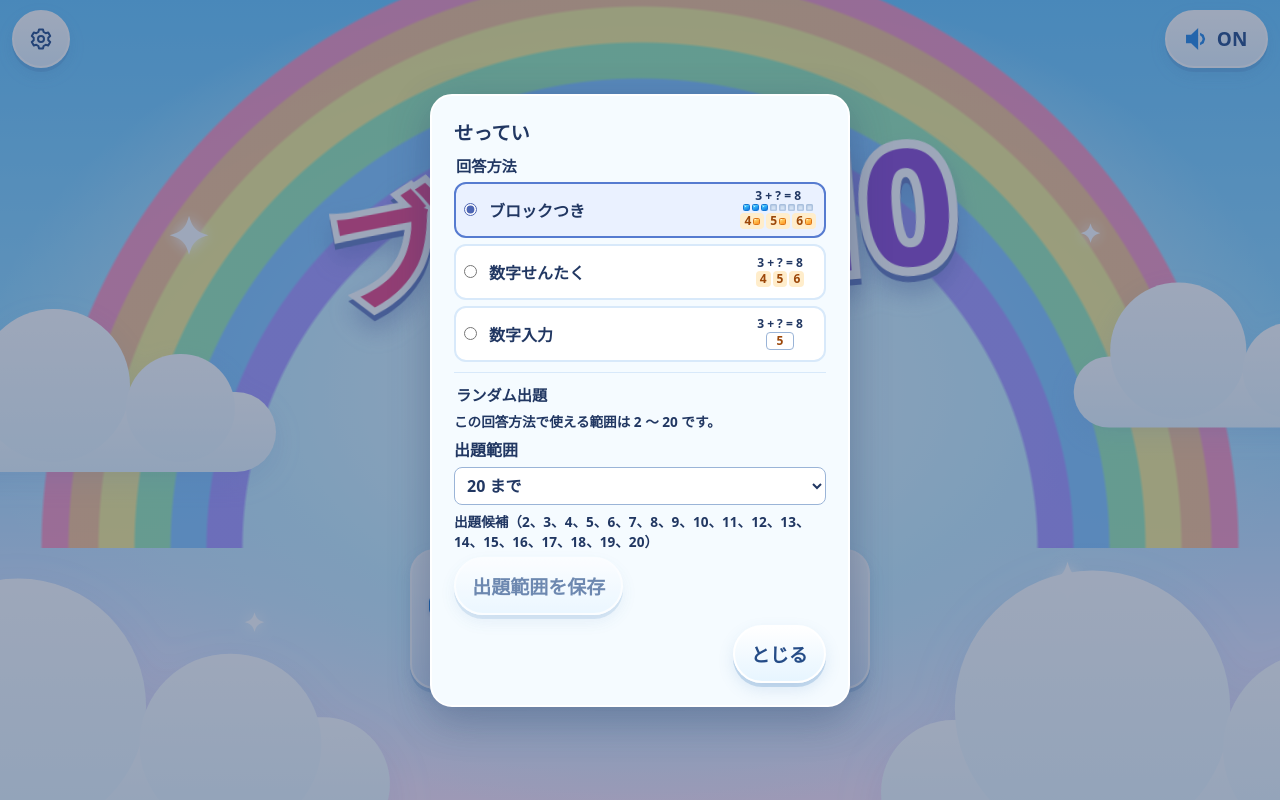
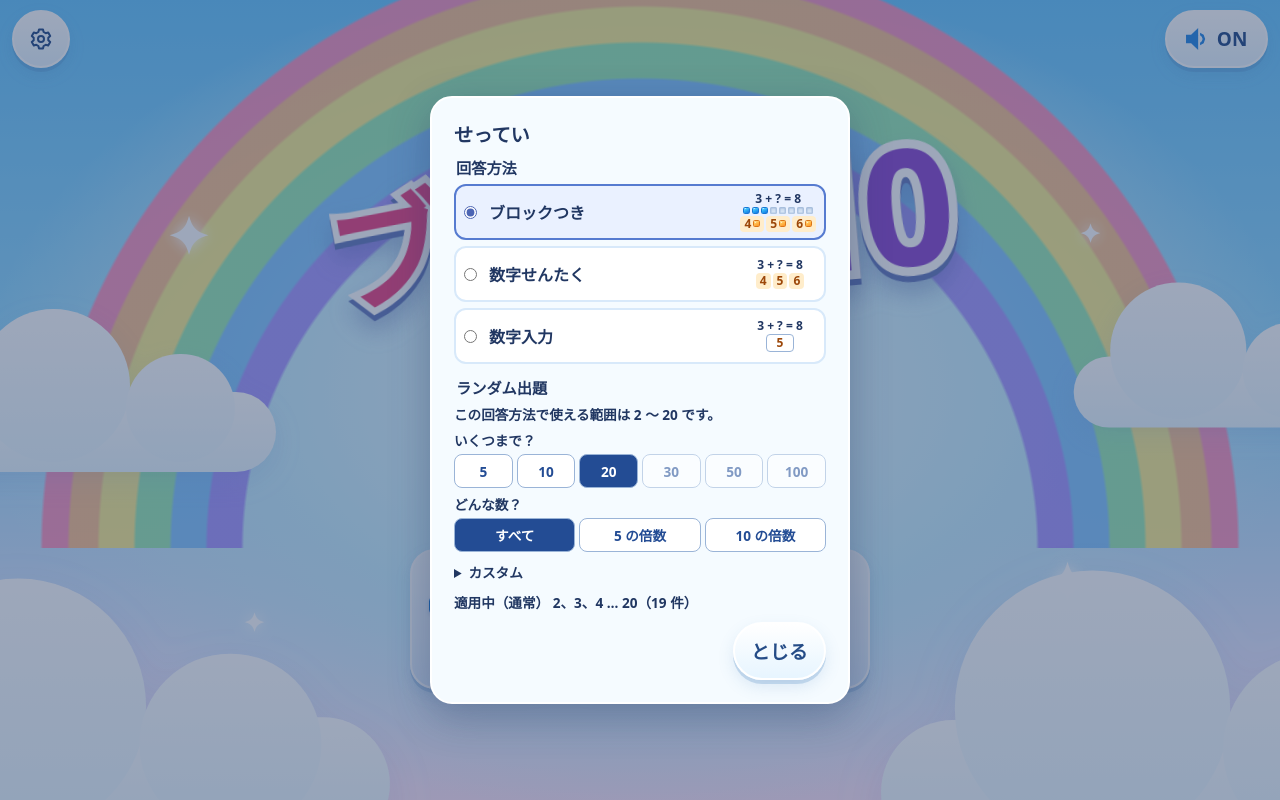
Before and after one commit to akiplaylab/Block10, a website built with Vite: page index.html in a window 1280 px wide. Both pictures are taken after a click on the button "せってい". Built offline with nearby package versions, Linux system fonts and the light colour scheme.

Commit message:
ランダム出題設定を即時適用し候補チップを表示

```diff
--- a/index.html
+++ b/index.html
@@ -58,6 +58,7 @@
           <div id="modes" class="modes" role="group" aria-labelledby="other-modes-label">
             <button id="play-random" class="choice" type="button" aria-describedby="random-warning">
               <span>ランダム</span>
+              <span id="random-chips" aria-hidden="true"></span>
               <span id="random-summary"></span>
             </button>
           </div>
@@ -114,13 +115,18 @@
           </span>
         </label>
       </fieldset>
-      <form id="random-settings">
-        <fieldset>
+      <fieldset id="random-settings">
           <legend>ランダム出題</legend>
           <p id="random-limit"></p>
-          <label for="random-preset">出題範囲</label>
-          <select id="random-preset" aria-describedby="random-limit"></select>
-          <div id="random-custom" hidden>
+          <div id="random-maximums" class="range-options" role="group" aria-label="いくつまで？">
+            <span>いくつまで？</span>
+          </div>
+          <div id="random-kinds" class="range-options" role="group" aria-label="どんな数？">
+            <span>どんな数？</span>
+          </div>
+          <details id="random-custom">
+            <summary>カスタム</summary>
+            <div id="random-custom-fields">
               <label>最小値 <input id="random-min" type="number" inputmode="numeric" min="2" max="100" required></label>
               <label>最大値 <input id="random-max" type="number" inputmode="numeric" min="2" max="100" required></label>
               <label>間隔
@@ -131,11 +137,12 @@
                 </select>
               </label>
             </div>
+            <button id="use-custom" class="utility" type="button">カスタムを使う</button>
+          </details>
           <output id="random-candidates" role="status"></output>
-          <button id="random-save" class="utility" type="submit">出題範囲を保存</button>
+          <p id="random-error" class="range-warning" role="status" hidden></p>
       </fieldset>
-      </form>
-      <form method="dialog"><button class="utility" type="submit">とじる</button></form>
+      <form method="dialog"><button id="settings-close" class="utility" type="submit">とじる</button></form>
     </dialog>
     <div id="effects" aria-hidden="true"></div>
     <script type="module" src="/src/main.ts"></script>
--- a/src/main.ts
+++ b/src/main.ts
@@ -3,7 +3,7 @@ import { enableSound, playSound } from './audio';
 import { burst, fly, flyNumber, pause } from './effects';
 import { blocksPerRow, createQuestionSource, totals, type ComplementRound, type Total } from './complement';
 import { initializeOffline } from './offline';
-import { candidateTotals, configuredRange, drawTotal, minimumTotal, parseRandomTotals, randomPresets, totalLimit, type RandomTotals } from './random-totals';
+import { candidateTotals, configuredRange, defaultRandomTotals, drawTotal, minimumTotal, parseRandomTotals, randomKinds, randomMaximums, totalLimit, type RandomTotals, type StandardTotals } from './random-totals';
 import { isAnswerMethod, readAnswerMethod, readRandomTotals, readSound, saveAnswerMethod, saveComplementCompletion, saveRandomTotals, saveSound } from './storage';
 
 function element<T extends HTMLElement = HTMLElement>(id: string) {
@@ -20,12 +20,12 @@ const home = element<HTMLButtonElement>('home');
 const settingsOpen = element<HTMLButtonElement>('settings-open');
 const settings = element<HTMLDialogElement>('settings');
 const answerOptions = settings.querySelectorAll<HTMLInputElement>('input[name="answer-method"]');
-const randomSettings = element<HTMLFormElement>('random-settings');
-const randomPreset = element<HTMLSelectElement>('random-preset');
+const settingsClose = element<HTMLButtonElement>('settings-close');
+const randomCustom = element<HTMLDetailsElement>('random-custom');
 const randomMin = element<HTMLInputElement>('random-min');
 const randomMax = element<HTMLInputElement>('random-max');
 const randomStep = element<HTMLSelectElement>('random-step');
-const randomSave = element<HTMLButtonElement>('random-save');
+const useCustom = element<HTMLButtonElement>('use-custom');
 const sound = element<HTMLButtonElement>('sound');
 const hint = element<HTMLButtonElement>('hint');
 const next = element<HTMLButtonElement>('next');
@@ -51,7 +51,9 @@ let phase: 'choosing' | 'animating' | 'complete' = 'choosing';
 let collected = 0;
 let soundEnabled = readSound();
 let answerMethod = readAnswerMethod();
-let randomTotals = readRandomTotals();
+let { active: randomTotals, custom: customTotals } = readRandomTotals();
+let standardTotals = randomTotals.preset === 'standard' ? randomTotals : defaultRandomTotals;
+let customError = '';
 let hintTimer: number | undefined;
 let clearTrial: (() => void) | undefined;
 
@@ -374,6 +376,16 @@ function showRandomMode() {
     ? String(candidates[0])
     : `${candidates[0]}～${candidates[candidates.length - 1]}${range.step === 1 ? '' : `（${range.step}ずつ）`}`;
   element('random-summary').textContent = summary;
+  const chipValues = candidates.length <= 3 ? candidates : [
+    candidates[0],
+    candidates[Math.floor((candidates.length - 1) / 2)],
+    candidates[candidates.length - 1],
+  ];
+  element('random-chips').replaceChildren(...chipValues.map(value => {
+    const chip = document.createElement('span');
+    chip.textContent = String(value);
+    return chip;
+  }));
   const warning = element('random-warning');
   warning.textContent = rangeWarning(randomTotals);
   warning.hidden = !warning.textContent;
@@ -388,39 +400,94 @@ playRandom.addEventListener('click', () => {
 
 function readRangeDraft() {
   return parseRandomTotals({
-    preset: randomPreset.value,
+    preset: 'custom',
     min: randomMin.valueAsNumber,
     max: randomMax.valueAsNumber,
     step: Number(randomStep.value),
   });
 }
 
-function showRangeDraft() {
-  const custom = randomPreset.value === 'custom';
-  element('random-custom').hidden = !custom;
-  randomMin.disabled = randomMax.disabled = randomStep.disabled = !custom;
-  const config = readRangeDraft();
-  const preview = element('random-candidates');
-  element('random-limit').textContent = `この回答方法で使える範囲は ${minimumTotal} ～ ${totalLimit(answerMethod)} です。`;
-  preview.textContent = config
-    ? `出題候補（${candidateTotals(configuredRange(config)).join('、')}） ${rangeWarning(config)}`.trim()
-    : '2 ～ 100 の整数を、最小値 ≤ 最大値になるように入力してください。';
-  randomSave.disabled = !config || JSON.stringify(config) === JSON.stringify(randomTotals);
+function writeRangeDraft() {
+  randomMin.value = String(customTotals.min);
+  randomMax.value = String(customTotals.max);
+  randomStep.value = String(customTotals.step);
 }
 
-for (const [value, preset] of Object.entries(randomPresets)) {
-  randomPreset.add(new Option(preset.label, value));
+function applyRandomTotals(config: RandomTotals) {
+  randomTotals = config;
+  customError = '';
+  if (config.preset === 'standard') {
+    standardTotals = config;
+    writeRangeDraft();
+  } else {
+    customTotals = config;
+  }
+  saveRandomTotals(randomTotals, customTotals);
+  showRandomMode();
+  showRangeSettings();
 }
-randomPreset.add(new Option('カスタム', 'custom'));
-randomSettings.addEventListener('input', showRangeDraft);
-randomSettings.addEventListener('submit', event => {
-  event.preventDefault();
+
+function applyCustomDraft() {
   const config = readRangeDraft();
-  if (!config) return;
-  randomTotals = config;
-  saveRandomTotals(config);
-  showRandomMode();
-  showRangeDraft();
+  customError = config
+    ? rangeWarning(config)
+    : '最小値・最大値には 2 ～ 100 の整数を入れ、最小値を最大値以下にしてください。';
+  if (config && !customError) applyRandomTotals(config);
+  else showRangeSettings();
+}
+
+function addRangeOption(group: string, label: string, change: Partial<StandardTotals>) {
+  const button = document.createElement('button');
+  button.type = 'button';
+  button.textContent = label;
+  const selection = () => ({ ...standardTotals, ...change });
+  button.addEventListener('click', () => applyRandomTotals(selection()));
+  element(group).append(button);
+  return (pressed: boolean) => {
+    const config = selection();
+    const unavailable = rangeWarning(config);
+    const empty = !candidateTotals(configuredRange(config)).length;
+    button.disabled = !!unavailable || empty;
+    button.setAttribute('aria-pressed', String(pressed));
+    button.title = unavailable || (empty ? '出題候補がありません。' : '');
+  };
+}
+
+const maxOptions = randomMaximums.map(max => {
+  const update = addRangeOption('random-maximums', String(max), { max });
+  return () => update(standardTotals.max === max);
+});
+const kindOptions = (Object.keys(randomKinds) as (keyof typeof randomKinds)[]).map(kind => {
+  const update = addRangeOption('random-kinds', randomKinds[kind], { kind });
+  return () => update(standardTotals.kind === kind);
+});
+
+function showRangeSettings() {
+  maxOptions.forEach(update => update());
+  kindOptions.forEach(update => update());
+  const limit = totalLimit(answerMethod);
+  element('random-limit').textContent = `この回答方法で使える範囲は ${minimumTotal} ～ ${limit} です。`;
+  const candidates = candidateTotals(configuredRange(randomTotals));
+  const summary = candidates.length <= 5
+    ? candidates.join('、')
+    : `${candidates.slice(0, 3).join('、')} … ${candidates[candidates.length - 1]}（${candidates.length} 件）`;
+  const mode = randomTotals.preset === 'standard' ? '通常' : 'カスタム';
+  element('random-candidates').textContent = `適用中（${mode}） ${summary}`;
+  const error = element('random-error');
+  error.textContent = customError || rangeWarning(randomTotals);
+  error.hidden = !error.textContent;
+  settingsClose.disabled = !error.hidden;
+  const draft = readRangeDraft();
+  useCustom.disabled = !draft || !!rangeWarning(draft) || (randomTotals.preset === 'custom' && !customError);
+}
+
+randomCustom.addEventListener('input', applyCustomDraft);
+useCustom.addEventListener('click', applyCustomDraft);
+settings.addEventListener('cancel', event => {
+  if (settingsClose.disabled) event.preventDefault();
+});
+settingsClose.form?.addEventListener('submit', event => {
+  if (settingsClose.disabled) event.preventDefault();
 });
 
 home.addEventListener('click', () => {
@@ -440,12 +507,9 @@ home.addEventListener('click', () => {
 
 settingsOpen.addEventListener('click', () => {
   answerOptions.forEach(option => { option.checked = option.value === answerMethod; });
-  const range = configuredRange(randomTotals);
-  randomPreset.value = randomTotals.preset;
-  randomMin.value = String(range.min);
-  randomMax.value = String(range.max);
-  randomStep.value = String(range.step);
-  showRangeDraft();
+  randomCustom.open = false;
+  writeRangeDraft();
+  showRangeSettings();
   settings.showModal();
   settings.querySelector<HTMLInputElement>('input:checked')?.focus();
 });
@@ -455,7 +519,8 @@ settings.addEventListener('change', event => {
   if (option instanceof HTMLInputElement && option.checked && isAnswerMethod(option.value)) {
     answerMethod = option.value;
     saveAnswerMethod(answerMethod);
-    showRangeDraft();
+    if (customError) applyCustomDraft();
+    else showRangeSettings();
     showRandomMode();
   }
 });
--- a/src/random-totals.ts
+++ b/src/random-totals.ts
@@ -3,20 +3,26 @@ import type { AnswerMethod } from './storage';
 export const minimumTotal = 2;
 export const maximumTotal = 100;
 
-export const randomPresets = {
-  'single-digit': { label: '1 桁', min: 2, max: 9, step: 1 },
-  'to-10': { label: '10 まで', min: 2, max: 10, step: 1 },
-  'to-20': { label: '20 まで', min: 2, max: 20, step: 1 },
-  'two-digits': { label: '2 桁', min: 10, max: 99, step: 1 },
-  'multiples-of-5': { label: '5 の倍数', min: 5, max: 100, step: 5 },
-  'multiples-of-10': { label: '10 の倍数', min: 10, max: 100, step: 10 },
-  'to-100': { label: '100 まで', min: 2, max: 100, step: 1 },
-} as const;
+export const randomMaximums = [5, 10, 20, 30, 50, 100] as const;
+export const randomKinds = { all: 'すべて', five: '5 の倍数', ten: '10 の倍数' } as const;
+type RandomMaximum = typeof randomMaximums[number];
+type RandomKind = keyof typeof randomKinds;
+type TotalRange = { min: number; max: number; step: number };
+export type StandardTotals = { preset: 'standard'; max: RandomMaximum; kind: RandomKind };
+export type CustomTotals = { preset: 'custom' } & TotalRange;
+export type RandomTotals = StandardTotals | CustomTotals;
+export const defaultRandomTotals: StandardTotals = { preset: 'standard', max: 20, kind: 'all' };
+export const defaultCustomTotals: CustomTotals = { preset: 'custom', min: 2, max: 20, step: 1 };
 
-type Preset = keyof typeof randomPresets;
-type TotalRange = { min: number; max: number; step: number };
-export type RandomTotals = { preset: Preset } | ({ preset: 'custom' } & TotalRange);
-export const defaultRandomTotals: RandomTotals = { preset: 'to-20' };
+const legacyPresets: ReadonlyMap<unknown, RandomTotals> = new Map<unknown, RandomTotals>([
+  ['single-digit', { preset: 'custom', min: 2, max: 9, step: 1 }],
+  ['two-digits', { preset: 'custom', min: 10, max: 99, step: 1 }],
+  ['to-10', { preset: 'standard', max: 10, kind: 'all' }],
+  ['to-20', defaultRandomTotals],
+  ['to-100', { preset: 'standard', max: 100, kind: 'all' }],
+  ['multiples-of-5', { preset: 'standard', max: 100, kind: 'five' }],
+  ['multiples-of-10', { preset: 'standard', max: 100, kind: 'ten' }],
+]);
 
 export function totalLimit(method: AnswerMethod) {
   return method === 'blocks' ? 20 : maximumTotal;
@@ -29,14 +35,24 @@ export function candidateTotals({ min, max, step }: TotalRange) {
 }
 
 export function configuredRange(config: RandomTotals) {
-  return config.preset === 'custom' ? config : randomPresets[config.preset];
+  if (config.preset === 'custom') return config;
+  if (config.kind === 'five') return { min: 5, max: config.max, step: 5 };
+  if (config.kind === 'ten') return { min: 10, max: config.max, step: 10 };
+  return { min: minimumTotal, max: config.max, step: 1 };
 }
 
 export function parseRandomTotals(value: unknown): RandomTotals | undefined {
   if (typeof value !== 'object' || value === null || !('preset' in value)) return;
   const { preset } = value;
-  if (typeof preset !== 'string') return;
-  if (Object.prototype.hasOwnProperty.call(randomPresets, preset)) return { preset: preset as Preset };
+  if (preset === 'standard' && 'max' in value && 'kind' in value) {
+    const { max: savedMax, kind } = value;
+    const max = randomMaximums.find(option => option === savedMax);
+    if (max && (kind === 'all' || kind === 'five' || kind === 'ten')) {
+      const config: StandardTotals = { preset, max, kind };
+      if (candidateTotals(configuredRange(config)).length) return config;
+    }
+  }
+  if (preset !== 'custom') return legacyPresets.get(preset);
   if (preset !== 'custom' || !('min' in value) || !('max' in value) || !('step' in value)) return;
   const { min, max, step } = value;
   if (typeof min !== 'number' || typeof max !== 'number' || typeof step !== 'number') return;
--- a/src/storage.ts
+++ b/src/storage.ts
@@ -1,6 +1,6 @@
 import type { Round } from './game';
 import type { ComplementRound } from './complement';
-import { defaultRandomTotals, parseRandomTotals, type RandomTotals } from './random-totals';
+import { defaultCustomTotals, defaultRandomTotals, parseRandomTotals, type CustomTotals, type RandomTotals } from './random-totals';
 
 type Completion = {
   problemIndex: number;
@@ -42,17 +42,20 @@ export function saveAnswerMethod(method: AnswerMethod) {
   }
 }
 
-export function readRandomTotals() {
+export function readRandomTotals(): { active: RandomTotals; custom: CustomTotals } {
   try {
-    return parseRandomTotals(JSON.parse(localStorage.getItem(randomTotalsKey) ?? 'null')) ?? defaultRandomTotals;
+    const saved = JSON.parse(localStorage.getItem(randomTotalsKey) ?? 'null');
+    const active = parseRandomTotals(saved?.active ?? saved) ?? defaultRandomTotals;
+    const custom = parseRandomTotals(saved?.custom);
+    return { active, custom: active.preset === 'custom' ? active : custom?.preset === 'custom' ? custom : defaultCustomTotals };
   } catch {
-    return defaultRandomTotals;
+    return { active: defaultRandomTotals, custom: defaultCustomTotals };
   }
 }
 
-export function saveRandomTotals(config: RandomTotals) {
+export function saveRandomTotals(active: RandomTotals, custom: CustomTotals) {
   try {
-    localStorage.setItem(randomTotalsKey, JSON.stringify(config));
+    localStorage.setItem(randomTotalsKey, JSON.stringify({ active, custom }));
   } catch {
     return;
   }
--- a/src/style.css
+++ b/src/style.css
@@ -490,10 +490,25 @@ main { position: relative; height: 100%; }
 
 .modes #play-random {
   align-content: center;
-  grid-template-rows: auto auto;
+  grid-template-rows: auto auto auto;
   font-size: clamp(13px, 4vw, 22px);
 }
 
+#random-chips { display: flex; gap: clamp(2px, .75vw, 6px); }
+#random-chips span {
+  display: grid;
+  place-items: center;
+  min-width: 1.55em;
+  padding: .16em .2em;
+  border: 1px solid white;
+  border-radius: .36em;
+  background: linear-gradient(#fff4dc, #ffd398);
+  color: #873c0b;
+  box-shadow: 0 2px 0 #c67b4966;
+  font: 800 .77em / 1.15 system-ui, sans-serif;
+}
+#random-chips span:nth-child(2) { background: linear-gradient(#eaf4ff, #b8d9ff); color: #234c94; box-shadow: 0 2px 0 #558cc366; }
+#random-chips span:nth-child(3) { background: linear-gradient(#faf1ff, #e1d0fb); color: #583891; box-shadow: 0 2px 0 #8463b366; }
 #random-summary { font-size: .71em; }
 #play-random:disabled { opacity: .65; cursor: default; }
 .other-modes .range-warning { max-width: 94vw; color: #72482f; font-size: .8rem; }
@@ -659,8 +674,28 @@ body:has(#settings[open]) { touch-action: pan-y; }
 #settings form { margin-top: 10px; }
 #settings form[method="dialog"] { text-align: right; }
 
-#random-settings { border-top: 1px solid #d8e9fa; padding-top: 10px; }
+#settings #random-settings { margin-top: 12px; }
 #random-settings p { margin: 0; font-size: .85rem; }
+.range-options {
+  display: grid;
+  grid-template-columns: repeat(6, minmax(0, 1fr));
+  gap: 4px;
+  font-size: .85rem;
+}
+#random-kinds { grid-template-columns: repeat(3, minmax(0, 1fr)); }
+.range-options span { grid-column: 1 / -1; }
+.range-options button {
+  min-height: 34px;
+  padding: 2px;
+  border: 1px solid #9ab4d7;
+  border-radius: 8px;
+  background: white;
+  color: #234c94;
+  font: inherit;
+}
+.range-options button[aria-pressed="true"] { background: #234c94; color: white; }
+.range-options button:disabled, #settings-close:disabled, #use-custom:disabled { opacity: .55; cursor: default; }
+#random-custom summary { padding-block: 4px; font-size: .85rem; cursor: pointer; }
 #random-settings input, #random-settings select {
   width: 100%;
   min-height: 38px;
@@ -671,10 +706,10 @@ body:has(#settings[open]) { touch-action: pan-y; }
   color: inherit;
   font: inherit;
 }
-#random-custom { display: grid; grid-template-columns: repeat(3, minmax(0, 1fr)); gap: 8px; }
+#random-custom-fields { display: grid; grid-template-columns: repeat(3, minmax(0, 1fr)); gap: 8px; font-size: .85rem; }
 #random-candidates { font-size: .85rem; overflow-wrap: anywhere; }
-#random-save { justify-self: start; }
-#random-save:disabled { opacity: .65; cursor: default; }
+#use-custom { margin-top: 6px; }
+#random-error { color: #8c3c20; }
 
 .answer-option {
   display: grid;
```
Also changed, not shown: test/random-totals.test.mjs (+25 -0 lines). Lines whose indentation alone changed are shown as unchanged.
